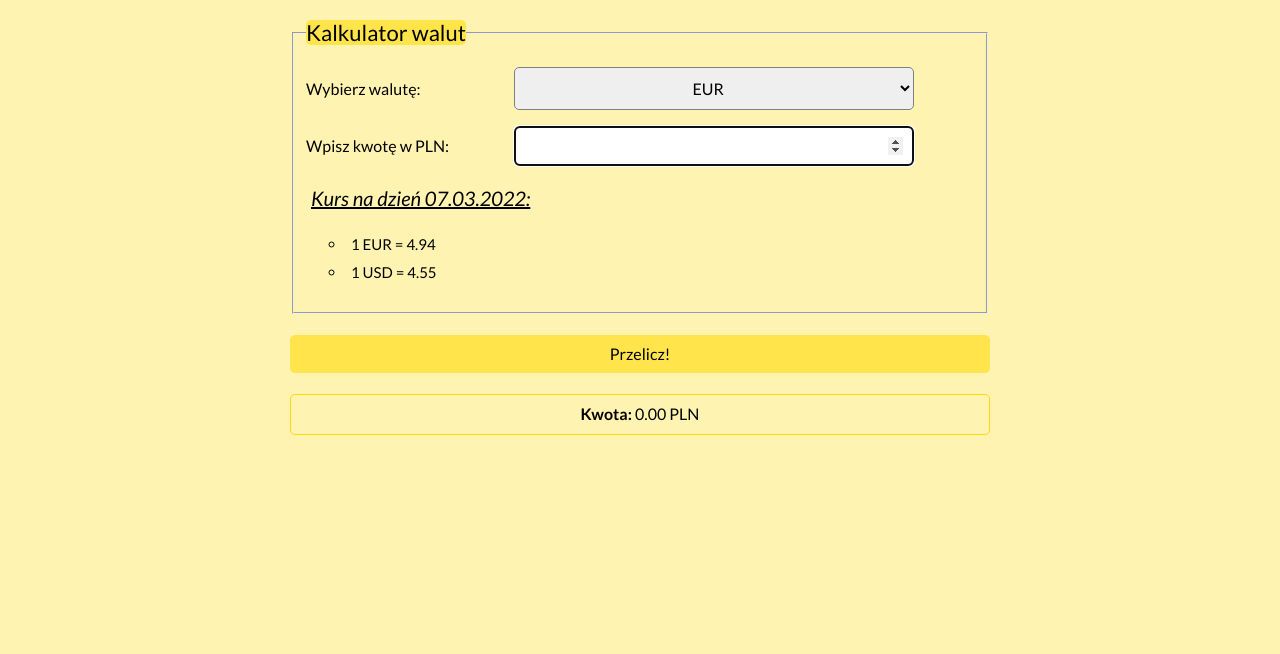
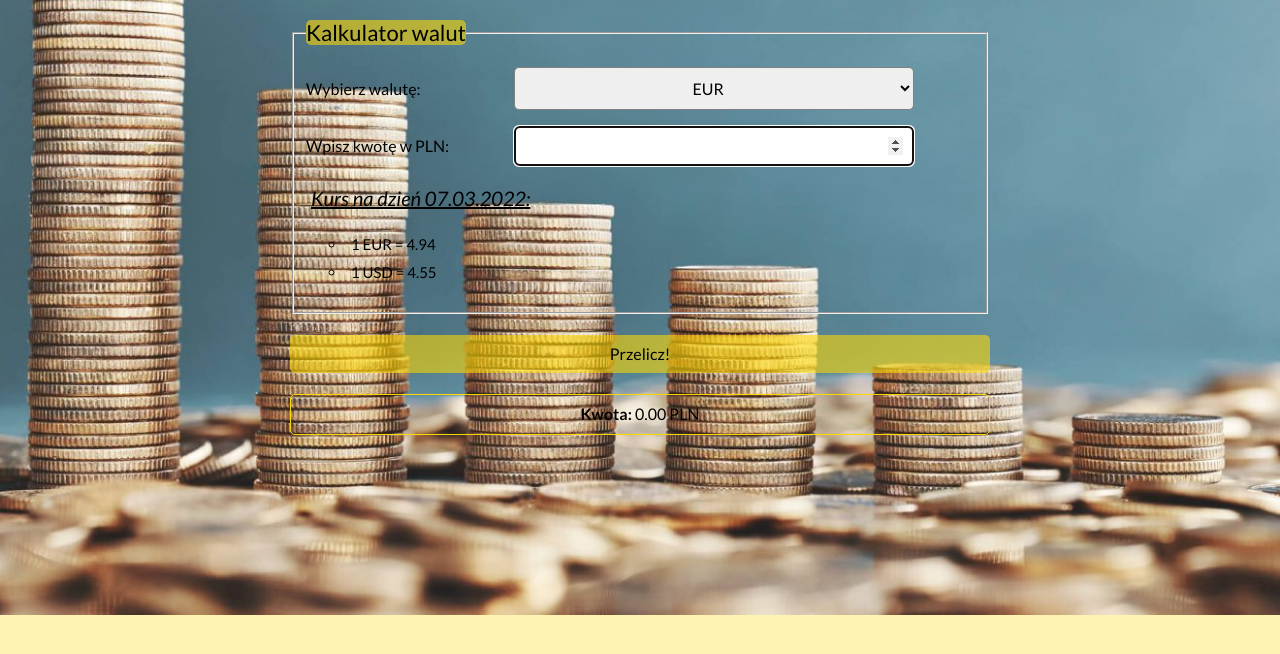
Before and after one commit to kasiabe/CurrencyConverter, a plain HTML site: page index.html in a window 1280 px wide. Drawn offline with Linux system fonts and the light colour scheme.

Commit message:
background image added

```diff
--- a/css/styles.css
+++ b/css/styles.css
@@ -10,6 +10,10 @@ html {
     background-color: rgb(255 217 0 / 30%);
     font-family: 'Lato', sans-serif;
     margin: 20px auto;
+    background-image: url("../images/background.jpg");
+    background-repeat: no-repeat;
+    background-position: center;
+    background-size: cover;
 }
 
 .container {
--- a/index.html
+++ b/index.html
@@ -7,7 +7,7 @@
     <meta name="viewport" content="width=device-width, initial-scale=1.0">
     <title>Kalkulator walut</title>
     <meta property="og:image" content="images/share.png">
-    <meta property="og:description" content="Prosty kalkulator walut - PLN na Euro/USD"
+    <meta property="og:description" content="Prosty kalkulator walut - PLN na Euro/USD">
     <link rel="icon" href="./images/ikona-192.png">
     <link href="css/styles.css" rel="stylesheet">
     <link href="css/normalize.css" rel="stylesheet">
```
Also changed, not shown: images/background.jpg (added).
